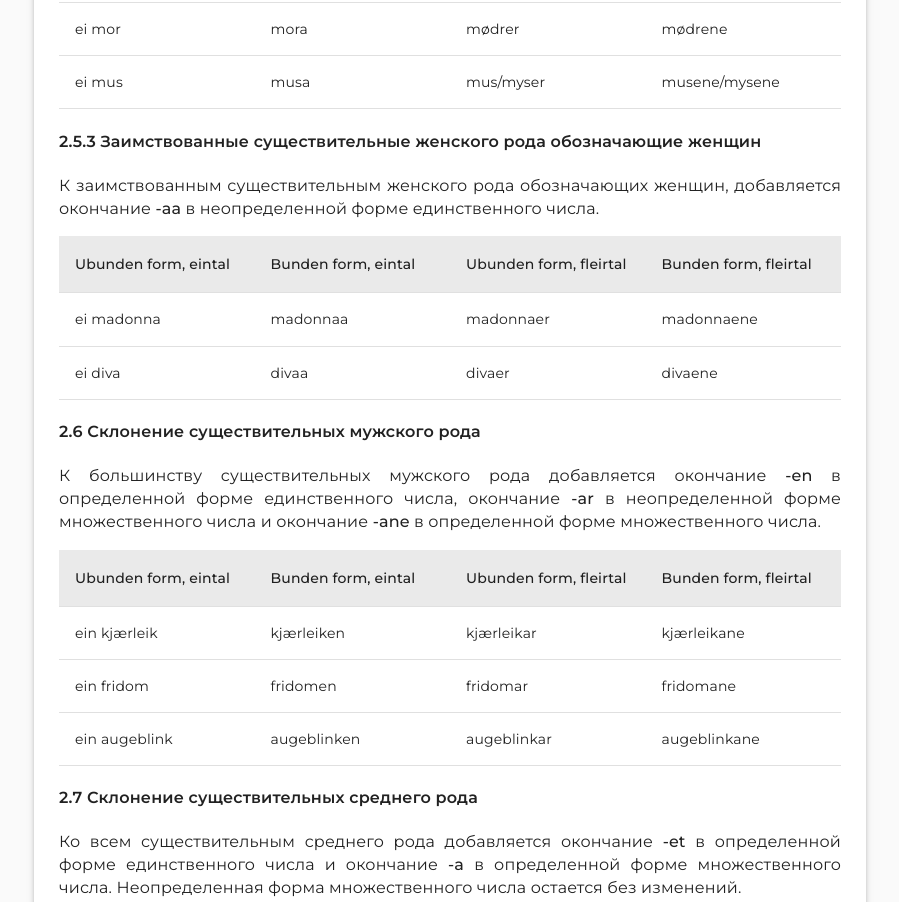
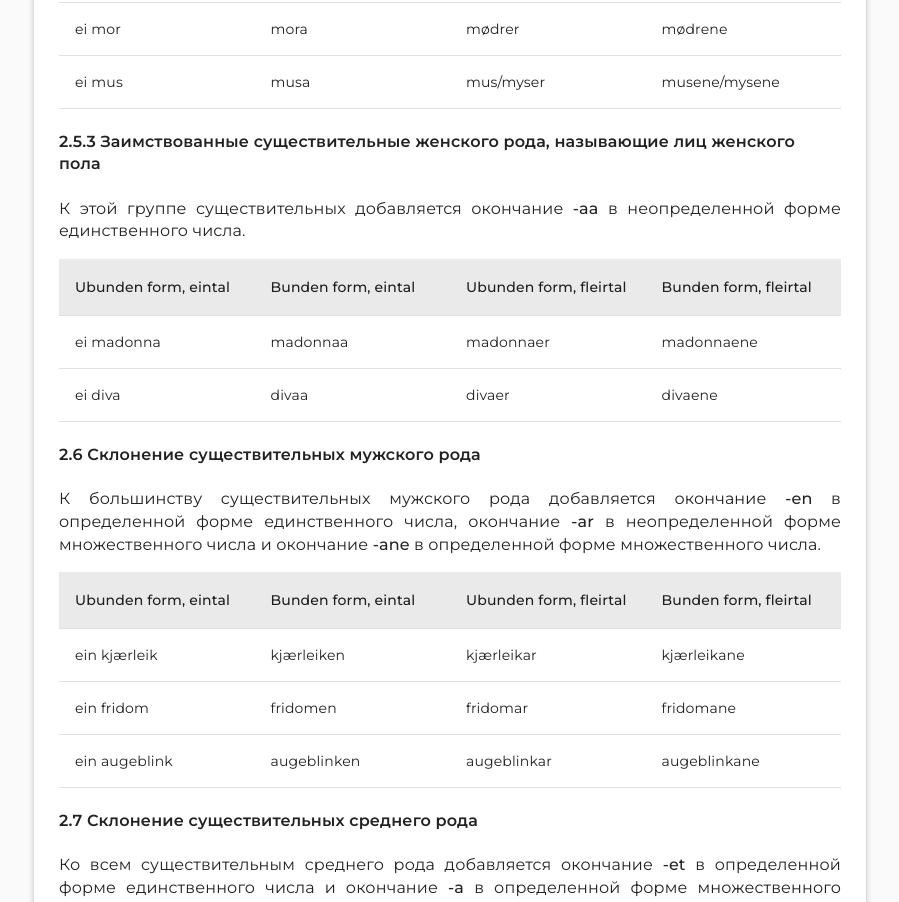
Before and after one commit to goudbes/nynorskpaarussisk, a React (Create React App) app: page / in a window 1280 px wide. Shown: the part 4738-5640 px from the top of the page, without its empty margins (190-1089 px from the left). Built offline with nearby package versions, Linux system fonts and the light colour scheme; a web font is replaced by a local one.

Commit message:
fixed menu items

```diff
--- a/src/components/Substantiv.js
+++ b/src/components/Substantiv.js
@@ -159,8 +159,8 @@ class Substantiv extends React.Component {
 
                     <ConjugationTable className="conjugation" headers={conjugationHeaders} data={feminineWordsUmlaut} aria="Feminine omlyd"></ConjugationTable>
 
-                    <h4>2.5.3 Заимствованные существительные женского рода обозначающие женщин</h4>
-                    <p>К заимствованным существительным женского рода обозначающих женщин, добавляется окончание <span className="emphasis">-aa</span> в неопределенной форме единственного числа.
+                    <h4>2.5.3 Заимствованные существительные женского рода, называющие лиц женского пола</h4>
+                    <p>К этой группе существительных добавляется окончание <span className="emphasis">-aa</span> в неопределенной форме единственного числа.
                     </p>
 
                     <ConjugationTable className="conjugation" headers={conjugationHeaders} data={feminineForeign} aria="Feminine foreign"></ConjugationTable>
--- a/src/interface/Menu.js
+++ b/src/interface/Menu.js
@@ -151,21 +151,20 @@ export default function PersistentDrawerLeft() {
                     </IconButton>
                 </div>
                 <Divider />
-                <List>
+                <List><HashLink className="hash-link" key={'home'} smooth to={`#home`}>
                     <ListItem button key={'home'}><HomeIcon style={{ marginRight: "10px", color: '#c0c0c0' }} />
-                        <HashLink className="hash-link" key={'home'} smooth to={`#home`}>
                             <ListItemText primary={'В начало'} />
-                        </HashLink>
                     </ListItem>
+                    </HashLink>
                     <Divider />
                     <Router>
                         {Object.entries(ordklassar).map(([key, value]) => (
-                            <ListItem button key={'k' + key}>
-                                <BookIcon fontSize="small" style={{ marginRight: "10px", color: '#c0c0c0' }} />
-                                <HashLink className="hash-link" key={'k' + key} smooth to={`#${key}`}>
+                            <HashLink className="hash-link" key={'k' + key} smooth to={`#${key}`}>
+                                <ListItem button key={'k' + key}>
+                                    <BookIcon fontSize="small" style={{ marginRight: "10px", color: '#c0c0c0' }} />
                                     <ListItemText primary={value} />
-                                </HashLink>
-                            </ListItem>
+                                </ListItem>
+                            </HashLink>
                         ))}
                     </Router>
                 </List>
```
Also changed, not shown: 1 other file (tests, documents, lock files or other folders).
